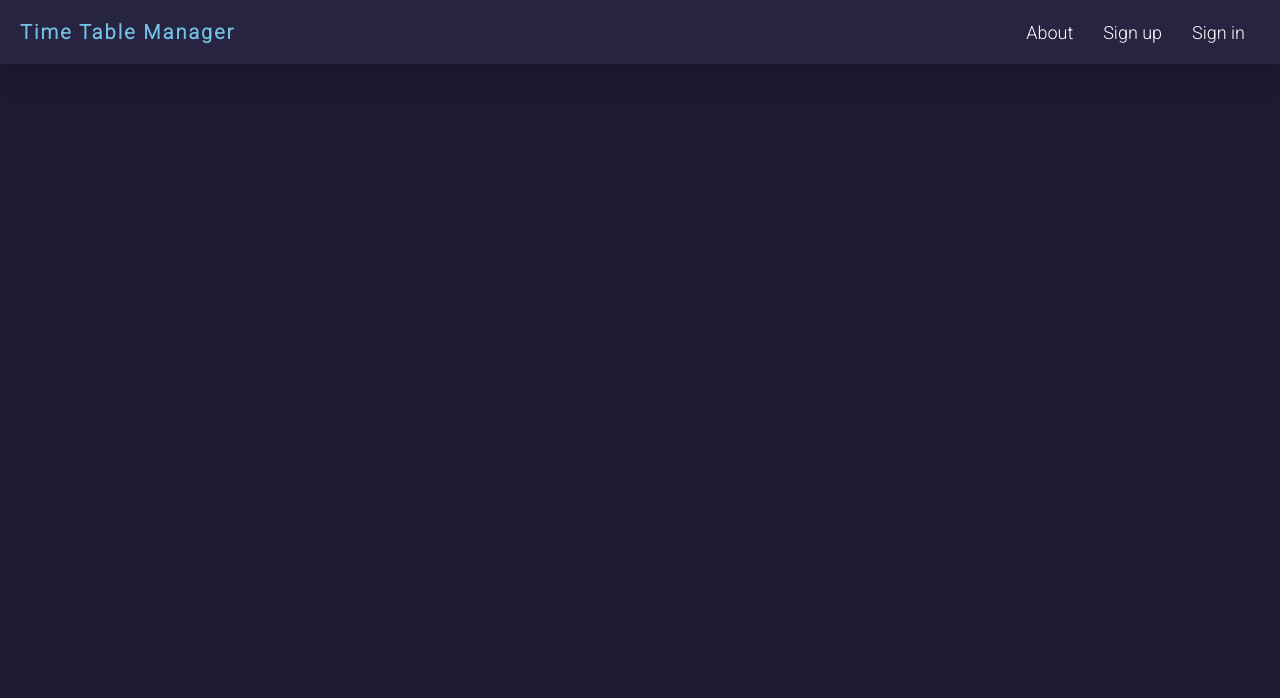
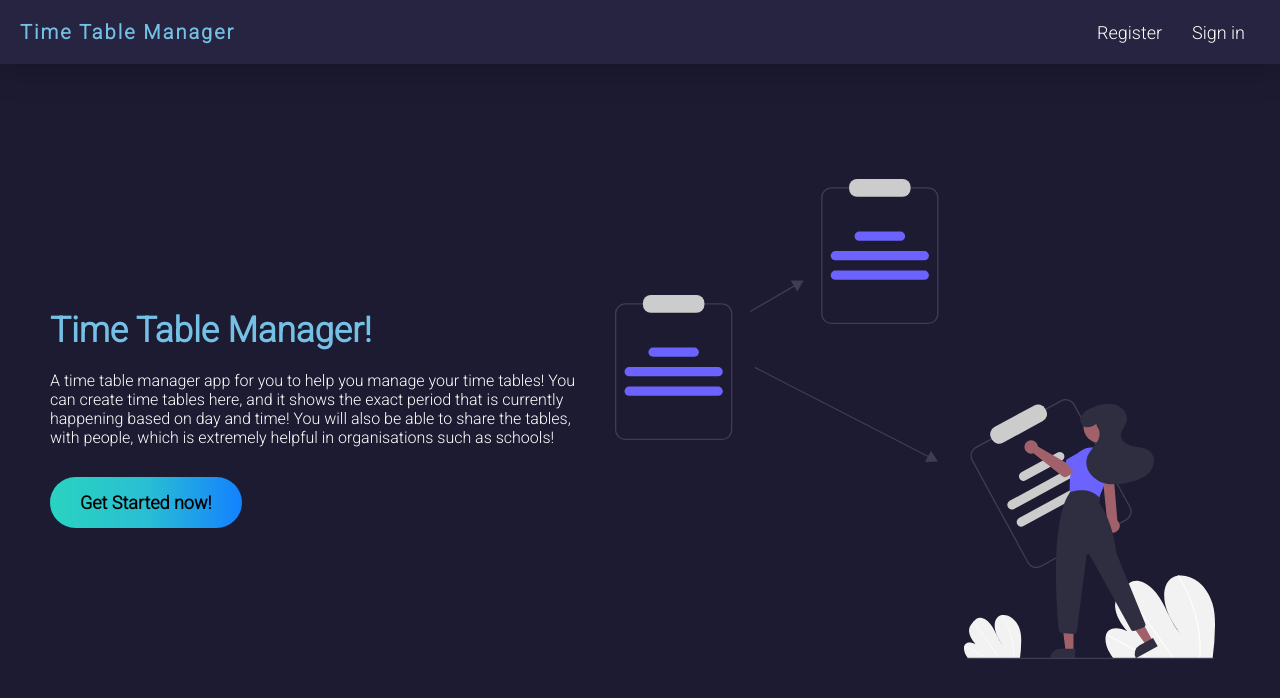
Before and after one commit to smeh09/time_saver_client, a React (Create React App) app: page / in a window 1280 px wide. Shown: the top 698 px of the page. Built offline with nearby package versions, Linux system fonts and the light colour scheme.

Commit message:
FINISHED!!!

```diff
--- a/src/App.js
+++ b/src/App.js
@@ -12,6 +12,7 @@ import Members from "./components/members/Members";
 import AddMember from "./components/addMember/AddMember";
 import JoinLink from "./components/joinLink/JoinLink";
 import EditProfile from "./components/editProfile/EditProfile";
+import Home from "./components/home/Home";
 import { useState } from "react";
 
 function App() {
@@ -26,7 +27,7 @@ function App() {
       <Router>
         <Header title="Time Table Manager" token={token} setToken={setToken} />
         <Routes>
-          <Route path="/" element={<></>} />
+          <Route path="/" element={<Home />} />
           <Route
             path="/authenticate"
             element={<Authenticate token={token} setToken={setToken} />}
--- a/src/components/Authenticate.js
+++ b/src/components/Authenticate.js
@@ -109,7 +109,7 @@ export default function Authenticate({ token, setToken }) {
               id={type === "sign_up" ? "selected" : ""}
               to="/authenticate?type=sign_up"
             >
-              Sign up
+              Register
             </Link>
           </div>
         </div>
--- a/src/components/Header.js
+++ b/src/components/Header.js
@@ -15,11 +15,6 @@ export default function Header({ title, token, setToken }) {
         </Link>
         <nav>
           <ul id="nav-list">
-            <li className="nav-list-item">
-              <Link className="nav-link" to="/about">
-                About
-              </Link>
-            </li>
             <li className="nav-list-item">
               <Link className="nav-link" to="/tables">
                 Tables
@@ -47,13 +42,8 @@ export default function Header({ title, token, setToken }) {
       <nav>
         <ul id="nav-list">
           <li className="nav-list-item">
-            <Link className="nav-link" to="/about">
-              About
-            </Link>
-          </li>
-          <li className="nav-list-item">
             <Link className="nav-link" to="/authenticate?type=sign_up">
-              Sign up
+              Register
             </Link>
           </li>
           <li className="nav-list-item">
--- /dev/null
+++ b/src/components/home/Home.js
@@ -0,0 +1,31 @@
+import React from "react";
+import { uesNavigate, useNavigate } from "react-router-dom";
+import HomePageImage from "./img.svg";
+import "./styles/home.css";
+
+const Home = () => {
+  const navigate = useNavigate();
+  return (
+    <div className="home">
+      <div className="text">
+        <h2 className="heading">Time Table Manager!</h2>
+        <div className="descr">
+          A time table manager app for you to help you manage your time tables!
+          You can create time tables here, and it shows the exact period that is
+          currently happening based on day and time! You will also be able to
+          share the tables, with people, which is extremely helpful in
+          organisations such as schools!
+        </div>
+        <button
+          onClick={() => navigate("/authenticate?type=sign_up")}
+          className="home-button"
+        >
+          Get Started now!{" "}
+        </button>
+      </div>
+      <img alt="img" className="home-page-img" src={HomePageImage} />
+    </div>
+  );
+};
+
+export default Home;
--- /dev/null
+++ b/src/components/home/styles/home.css
@@ -0,0 +1,41 @@
+.home {
+  display: flex;
+  align-items: center;
+  justify-content: space-between;
+  padding: 100px 50px;
+}
+
+.home-page-img {
+  width: 600px;
+  margin: 15px;
+}
+
+.heading {
+  margin-bottom: 20px;
+  font-size: 35px;
+  color: #74c1e5;
+}
+
+.text {
+  width: 600px;
+}
+
+.descr {
+  margin-bottom: 30px;
+}
+
+.home-button {
+  padding: 15px 30px;
+  color: black;
+  font-size: 18px;
+  font-weight: bold;
+  background: var(--primary-button-gradient);
+  border: none;
+  border-radius: 16rem;
+  cursor: pointer;
+  transition: all 0.3s;
+}
+
+.home-button:hover {
+  transform: translate(0, -3px);
+}
```
Also changed, not shown: src/components/home/img.svg (added).
